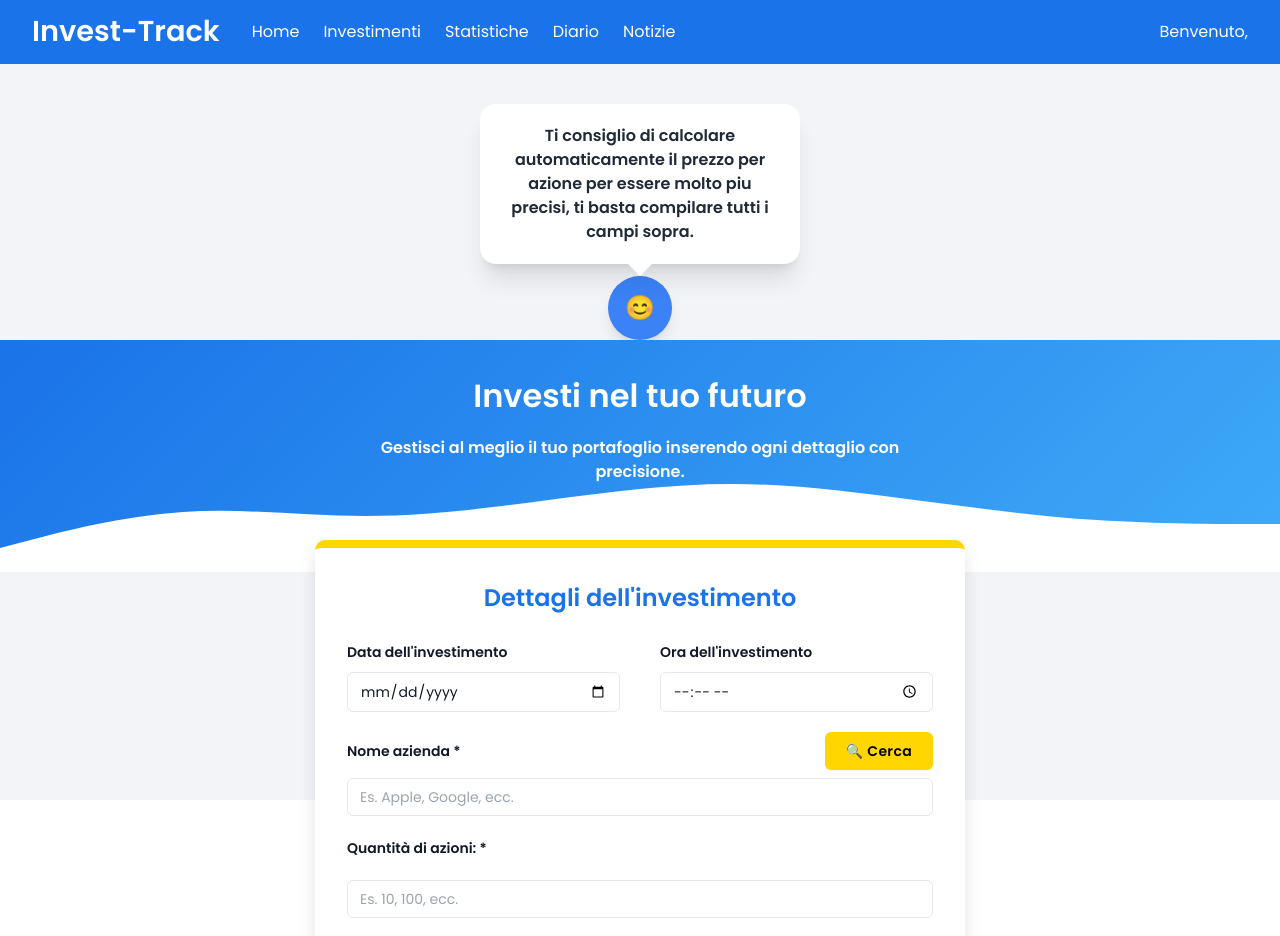
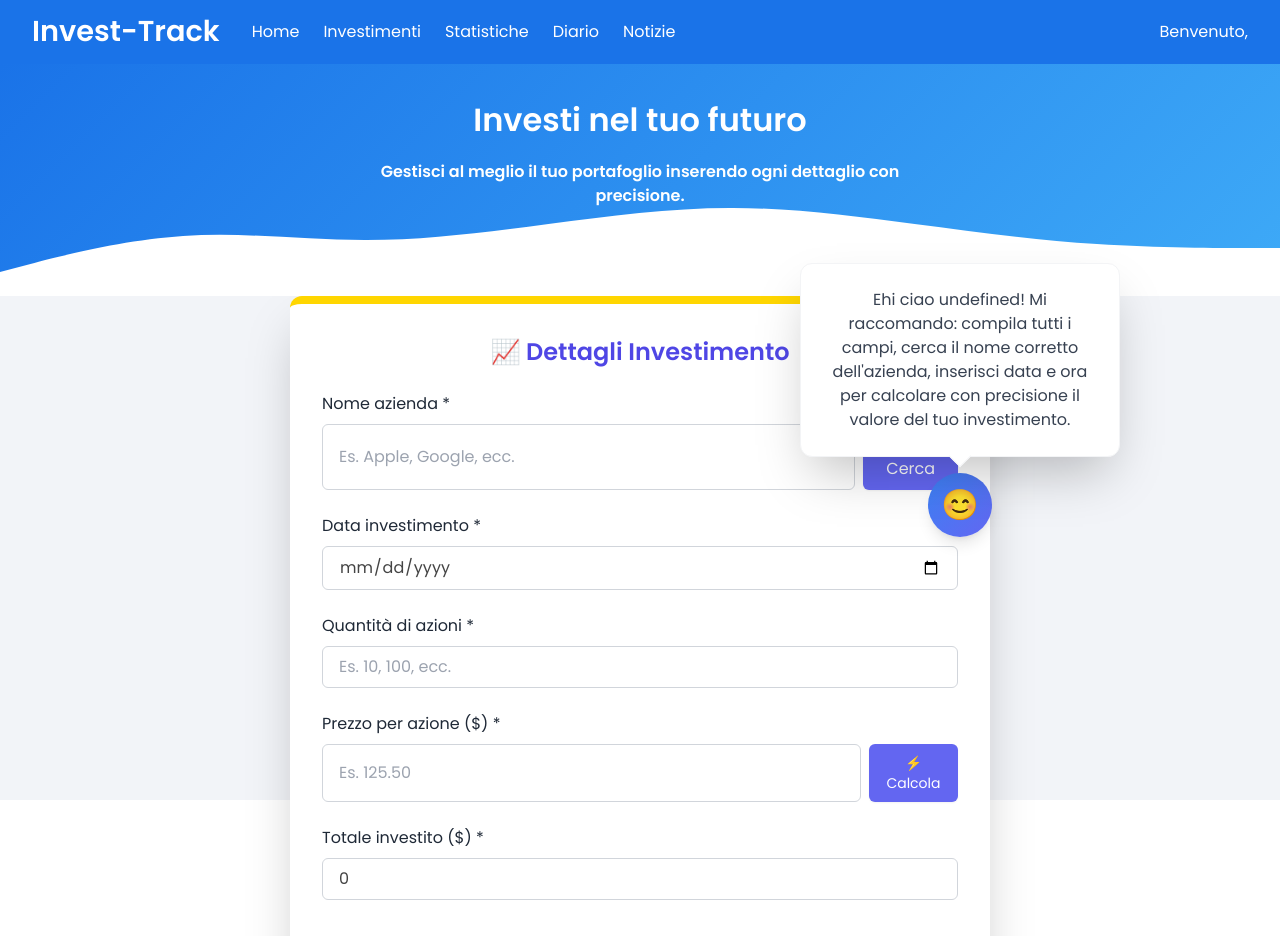
Before and after one commit to Markin1999/Invest-track, a React (Vite) app in the folder vite-project/: page /investimento in a window 1280 px wide. Shown: the top 936 px of the page. Built offline with nearby package versions, Linux system fonts and the light colour scheme.

Commit message:
sistemato css

```diff
--- a/vite-project/src/componenti/Investimento.jsx
+++ b/vite-project/src/componenti/Investimento.jsx
@@ -1,8 +1,11 @@
 import { useEffect, useState } from "react";
 import { Navbar } from "./Navbar";
 import axios from "axios";
+import { useUserContext } from "../contesti/useContext";
 const VITE_PORT = import.meta.env.VITE_PORT;
 export function Investimento() {
+  const { user } = useUserContext();
+
   const [data, setData] = useState({
     date: "",
     ora: "",
@@ -12,7 +15,10 @@ export function Investimento() {
     totale: "",
   });
 
-  const [message, setMessage] = useState("");
+  const [message, setMessage] = useState(
+    `Ehi ciao ${user.nome}! Mi raccomando: compila tutti i campi, cerca il nome corretto dell'azienda, inserisci data e ora per calcolare con precisione il valore del tuo investimento.`
+  );
+
   const [suggerimenti, setSuggerimenti] = useState([]);
 
   const handleChange = async (e) => {
@@ -23,6 +29,27 @@ export function Investimento() {
       [name]: value,
     }));
   };
+  useEffect(() => {
+    const quantita = data.quantita;
+    const prezzo = data.Prezzo_Azione;
+
+    if (
+      typeof quantita === "number" ||
+      (typeof quantita === "string" && !isNaN(Number(quantita)))
+    ) {
+      if (
+        typeof prezzo === "number" ||
+        (typeof prezzo === "string" && !isNaN(Number(prezzo)))
+      ) {
+        const totale = Number(quantita) * Number(prezzo);
+
+        setData((prev) => ({
+          ...prev,
+          totale: Number(totale.toFixed(2)),
+        }));
+      }
+    }
+  }, [data.quantita, data.Prezzo_Azione]);
 
   const handlePrezzoStorico = async () => {
     try {
@@ -34,12 +61,21 @@ export function Investimento() {
           ora: data.ora,
         }
       );
+      if (!response.data.ok) {
+        setMessage(
+          "Dati mancanti: Inserisci data dell'investimento, ora dell'investimento e cerca il nome dell'azione"
+        );
+      }
 
       const prezzo = response.data.close;
 
       setData((prev) => ({ ...prev, Prezzo_Azione: prezzo.toFixed(2) })); // o gestisci come preferisci
     } catch (error) {
       console.error("Errore nella chiamata al backend:", error);
+      setMessage(
+        error.response?.data?.message ||
+          "⚠️ Dati mancanti: Verifica che data, ora e nome siano corretti, e che il mercato fosse aperto in quel momento"
+      );
     }
   };
 
@@ -63,25 +99,7 @@ export function Investimento() {
   return (
     <>
       <Navbar />
-      {/* Nuvoletta */}
-      <div className="flex flex-col items-center mt-10 space-y-3">
-        <div className="relative bg-white text-gray-800 p-5 rounded-2xl shadow-xl max-w-xs text-center font-semibold">
-          <div>
-            <p>
-              Ti consiglio di calcolare automaticamente il prezzo per azione per
-              essere molto piu precisi, ti basta compilare tutti i campi sopra.
-            </p>
-          </div>
-          {/* Triangolino */}
-          <div className="absolute left-1/2 -bottom-3 -translate-x-1/2 w-0 h-0 border-l-[12px] border-r-[12px] border-t-[12px] border-l-transparent border-r-transparent border-t-white"></div>
-        </div>
 
-        {/* Cerchio con operatore */}
-        <div className="w-16 h-16 bg-blue-500 rounded-full flex items-center justify-center text-white text-2xl shadow-lg">
-          😊
-        </div>
-      </div>
-      {/*Fine */}
       <header className="relative bg-[linear-gradient(135deg,_#1a73e8,_#3eaaf7)] px-4 pt-8 pb-16 text-white overflow-hidden">
         <div className="max-w-[1200px] m-auto relative z-20 text-center">
           <h2 className="items-center text-[2rem] mb-4 font-semibold">
@@ -106,91 +124,21 @@ export function Investimento() {
           </svg>
         </div>
       </header>
-      <div
-        className=" w-full m-w- max-w-[650px]
-      bg-white
-      shadow-[0px_8px_18px_rgba(0,0,0,0.1)]
-      relative
-      mx-auto
-      -mt-8
-      mb-12
-      rounded-[10px]
-      p-8
-      border-t-[8px]
-      border-t-[#ffd600]"
-      >
-        <form className="space-y-5 ">
-          <h2 className="text-center text-[#1a73e8] text-[1.5em] mb-[1.5rem] font-semibold ">
-            Dettagli dell'investimento
+      <div className=" w-screen flex justify-between items-center gap-5 px-10">
+        <div className="basis-0 grow flex justify-center">
+          <div className="max-w-[700px] w-full bg-white shadow-2xl rounded-xl p-8 border-t-[8px] border-[#ffd600] space-y-6">
+            <form className="space-y-6">
+              <h2 className="text-2xl font-bold text-center text-indigo-600">
+                📈 Dettagli Investimento
               </h2>
 
-          <div className="flex justify-between gap-10">
-            <div className="w-full ">
-              <label
-                className="block text-sm/6 font-semibold text-gray-900"
-                for="datetime-investimento"
-              >
-                Data dell'investimento
-              </label>
-              <div className="mt-2">
-                <input
-                  type="date"
-                  name="date"
-                  value={data.date}
-                  onChange={handleChange}
-                  className="block border  w-full rounded-md bg-white px-3 py-1.5 text-base text-gray-900 outline-1 -outline-offset-1 outline-gray-300 placeholder:text-gray-400 focus:outline-2 focus:-outline-offset-2 focus:outline-green-600 sm:text-sm/6"
-                />
-              </div>
-            </div>
-
-            <div className="w-full ">
-              <label
-                className="block text-sm/6 font-semibold text-gray-900"
-                for="datetime-investimento"
-              >
-                Ora dell'investimento
-              </label>
-              <div className="mt-2">
-                <input
-                  type="time"
-                  name="ora"
-                  value={data.ora}
-                  onChange={handleChange}
-                  className="block border  w-full rounded-md bg-white px-3 py-1.5 text-base text-gray-900 outline-1 -outline-offset-1 outline-gray-300 placeholder:text-gray-400 focus:outline-2 focus:-outline-offset-2 focus:outline-green-600 sm:text-sm/6"
-                />
-              </div>
-            </div>
-          </div>
-          <div className="relative">
-            <div className="flex justify-between items-center">
-              <label
-                htmlFor="Nome"
-                className="block text-sm/6 font-semibold text-gray-900"
-              >
+              <div className="space-y-2 relative">
+                <label className="text-gray-800 font-medium">
                   Nome azienda *
                 </label>
-              <button
-                type="button"
-                onClick={handleSearchName}
-                className="bg-[#ffd600] text-black px-5 py-2 rounded-md font-semibold text-sm tracking-wide shadow-sm transition-all duration-200 hover:shadow-lg hover:-translate-y-[2px] hover:bg-yellow-400 active:translate-y-0 active:shadow-inner"
-              >
-                🔍 Cerca
-              </button>
-            </div>
-
-            <div className="mt-2">
-              <input
-                type="text"
-                name="nome"
-                value={data.nome}
-                onChange={handleChange}
-                className="block border w-full rounded-md bg-white px-3 py-1.5 text-base text-gray-900 outline-1 -outline-offset-1 outline-gray-300 placeholder:text-gray-400 focus:outline-2 focus:-outline-offset-2 focus:outline-green-600 sm:text-sm/6"
-                placeholder="Es. Apple, Google, ecc."
-                required
-              />
-            </div>
+                {/* Sotto il campo Nome Azienda */}
                 {suggerimenti.length > 0 && (
-              <ul className="absolute z-10 w-full bg-white border border-gray-200 rounded-md mt-1 max-h-60 overflow-y-auto shadow-lg">
+                  <ul className="absolute z-10 w-full bg-white border border-gray-300 rounded-md shadow-lg max-h-60 overflow-y-auto mt-1">
                     {suggerimenti.map((item) => (
                       <li
                         key={item.symbol}
@@ -198,7 +146,7 @@ export function Investimento() {
                           setData((prev) => ({ ...prev, nome: item.symbol }));
                           setSuggerimenti([]);
                         }}
-                    className="px-4 py-2 hover:bg-gray-100 cursor-pointer text-sm"
+                        className="px-4 py-2 hover:bg-indigo-100 cursor-pointer transition"
                       >
                         <strong>{item.symbol}</strong> —{" "}
                         {item.shortname || item.name} ({item.exchange || "USA"})
@@ -206,75 +154,132 @@ export function Investimento() {
                     ))}
                   </ul>
                 )}
+
+                <div className="flex gap-2">
+                  <input
+                    type="text"
+                    name="nome"
+                    value={data.nome}
+                    onChange={handleChange}
+                    placeholder="Es. Apple, Google, ecc."
+                    className="w-full border border-gray-300 rounded-md px-4 py-2 focus:outline-none focus:ring-2 focus:ring-indigo-500"
+                  />
+                  <button
+                    type="button"
+                    onClick={handleSearchName}
+                    className="bg-indigo-500 text-white px-4 py-2 rounded-md hover:bg-indigo-600 transition-all shadow-sm"
+                  >
+                    🔍 Cerca
+                  </button>
+                </div>
               </div>
 
-          <label
-            htmlFor="quantita"
-            className="block text-sm/6 font-semibold text-gray-900"
-          >
-            Quantità di azioni: *
+              <div className="space-y-2">
+                <label className="text-gray-800 font-medium">
+                  Data investimento *
+                </label>
+                <input
+                  type="date"
+                  name="date"
+                  value={data.date}
+                  onChange={handleChange}
+                  className="w-full border border-gray-300 rounded-md px-4 py-2 focus:outline-none focus:ring-2 focus:ring-indigo-500"
+                />
+              </div>
+
+              <div className="space-y-2">
+                <label className="text-gray-800 font-medium">
+                  Quantità di azioni *
                 </label>
                 <input
                   type="number"
                   name="quantita"
                   value={data.quantita}
                   onChange={handleChange}
-            className="block border w-full rounded-md bg-white px-3 py-1.5 text-base text-gray-900 outline-1 -outline-offset-1 outline-gray-300 placeholder:text-gray-400 focus:outline-2 focus:-outline-offset-2 focus:outline-green-600 sm:text-sm/6"
                   placeholder="Es. 10, 100, ecc."
-            required
+                  className="w-full border border-gray-300 rounded-md px-4 py-2 focus:outline-none focus:ring-2 focus:ring-indigo-500"
                 />
+              </div>
 
-          <div className="flex justify-between items-center">
-            <label
-              htmlFor="prezzo"
-              className="block text-sm/6 font-semibold text-gray-900"
-            >
-              Prezzo per azione *
+              <div className="space-y-2">
+                <label className="text-gray-800 font-medium">
+                  Prezzo per azione ($) *
                 </label>
-            <button
-              type="button"
-              onClick={handlePrezzoStorico}
-              className="bg-[#ffd600] text-[#333] px-[1rem] py-[0.4rem] border-none rounded-[6px] font-semibold text-[0.8rem] cursor-pointer transition-transform duration-200 ease-in-out hover:-translate-y-[2px] hover:shadow-[0_4px_15px_rgba(0,0,0,0.2)]"
-            >
-              Calcola automaticamente
-            </button>
-          </div>
+                <div className="flex gap-2">
                   <input
                     type="number"
                     name="Prezzo_Azione"
                     value={data.Prezzo_Azione}
                     onChange={handleChange}
-            className="block border w-full rounded-md bg-white px-3 py-1.5 text-base text-gray-900 outline-1 -outline-offset-1 outline-gray-300 placeholder:text-gray-400 focus:outline-2 focus:-outline-offset-2 focus:outline-green-600 sm:text-sm/6"
-            placeholder="Es, 125.50"
-            required
+                    placeholder="Es. 125.50"
+                    className="w-full border border-gray-300 rounded-md px-4 py-2 focus:outline-none focus:ring-2 focus:ring-indigo-500"
                   />
+                  <button
+                    type="button"
+                    onClick={handlePrezzoStorico}
+                    className="bg-indigo-500 text-white px-3 py-2 rounded-md hover:bg-indigo-600 transition-all shadow-sm text-sm"
+                  >
+                    ⚡️ Calcola
+                  </button>
+                </div>
+              </div>
 
-          <label
-            htmlFor="totale"
-            className="block text-sm/6 font-semibold text-gray-900"
-          >
-            Totale investito
+              <div className="space-y-2">
+                <label className="text-gray-800 font-medium">
+                  Totale investito ($) *
                 </label>
                 <input
                   type="number"
                   name="totale"
                   value={data.totale}
                   onChange={handleChange}
-            className="block border w-full rounded-md bg-white px-3 py-1.5 text-base text-gray-900 outline-1 -outline-offset-1 outline-gray-300 placeholder:text-gray-400 focus:outline-2 focus:-outline-offset-2 focus:outline-green-600 sm:text-sm/6"
                   placeholder="Calcolato automaticamente o modificabile."
-            required
+                  className="w-full border border-gray-300 rounded-md px-4 py-2 focus:outline-none focus:ring-2 focus:ring-indigo-500"
                 />
+              </div>
 
-          <div className="flex gap-2">
-            <button className="flex w-full justify-center rounded-md bg-red-500 px-3 py-1.5 text-sm/6 font-semibold text-white shadow-xs hover:bg-indigo-500 focus-visible:outline-2 focus-visible:outline-offset-2 focus-visible:outline-indigo-600">
-              Annulla
+              <div className="flex gap-4 pt-4">
+                <button
+                  onClick={() =>
+                    setData({
+                      date: "",
+                      ora: "",
+                      nome: "",
+                      quantita: "",
+                      Prezzo_Azione: "",
+                      totale: "",
+                    })
+                  }
+                  className="w-full bg-gray-200 text-gray-800 py-2 rounded-md font-semibold hover:bg-gray-300 transition"
+                >
+                  Cancella
                 </button>
-            <button className="flex w-full justify-center rounded-md bg-green-600 px-3 py-1.5 text-sm/6 font-semibold text-white shadow-xs hover:bg-indigo-500 focus-visible:outline-2 focus-visible:outline-offset-2 focus-visible:outline-indigo-600">
-              Salva investimento
+                <button className="w-full bg-green-500 text-white py-2 rounded-md font-semibold hover:bg-green-600 transition">
+                  Salva Investimento
                 </button>
               </div>
             </form>
           </div>
+        </div>
+
+        {/* Nuvoletta */}
+        <div className="absolute right-40 top-1/2 -translate-y-1/2 flex flex-col items-center space-y-4">
+          {/* Messaggio */}
+          <div className="relative bg-white p-6 rounded-xl shadow-2xl max-w-xs text-center font-medium border border-gray-100">
+            <p className="text-gray-700">{message}</p>
+
+            {/* Triangolino */}
+            <div className="absolute left-1/2 -bottom-2 -translate-x-1/2 w-4 h-4 bg-white rotate-45 border-b border-r border-gray-100"></div>
+          </div>
+
+          {/* Avatar operatore */}
+          <div className="w-16 h-16 rounded-full bg-gradient-to-br from-blue-500 to-indigo-500 flex items-center justify-center text-3xl shadow-lg hover:scale-105 transition-transform duration-300">
+            😊
+          </div>
+        </div>
+
+        {/*Fine */}
+      </div>
     </>
   );
 }
```
Also changed, not shown: 1 other file (tests, documents, lock files or other folders). Lines whose indentation alone changed are shown as unchanged.
